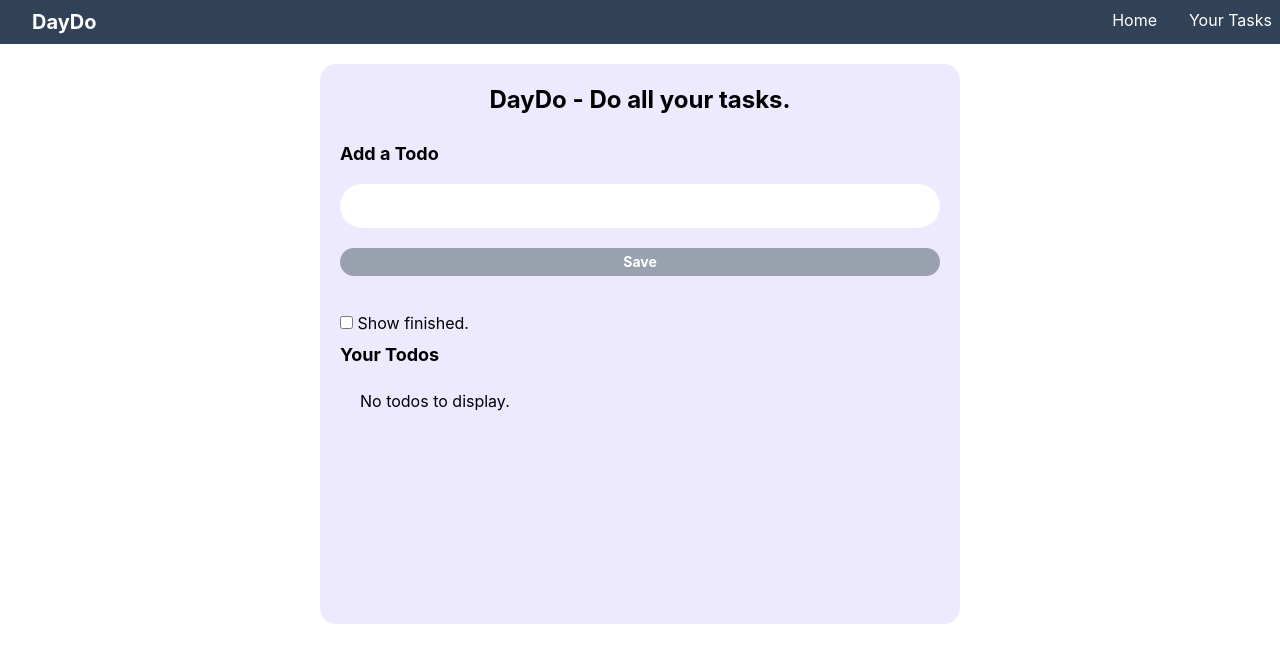
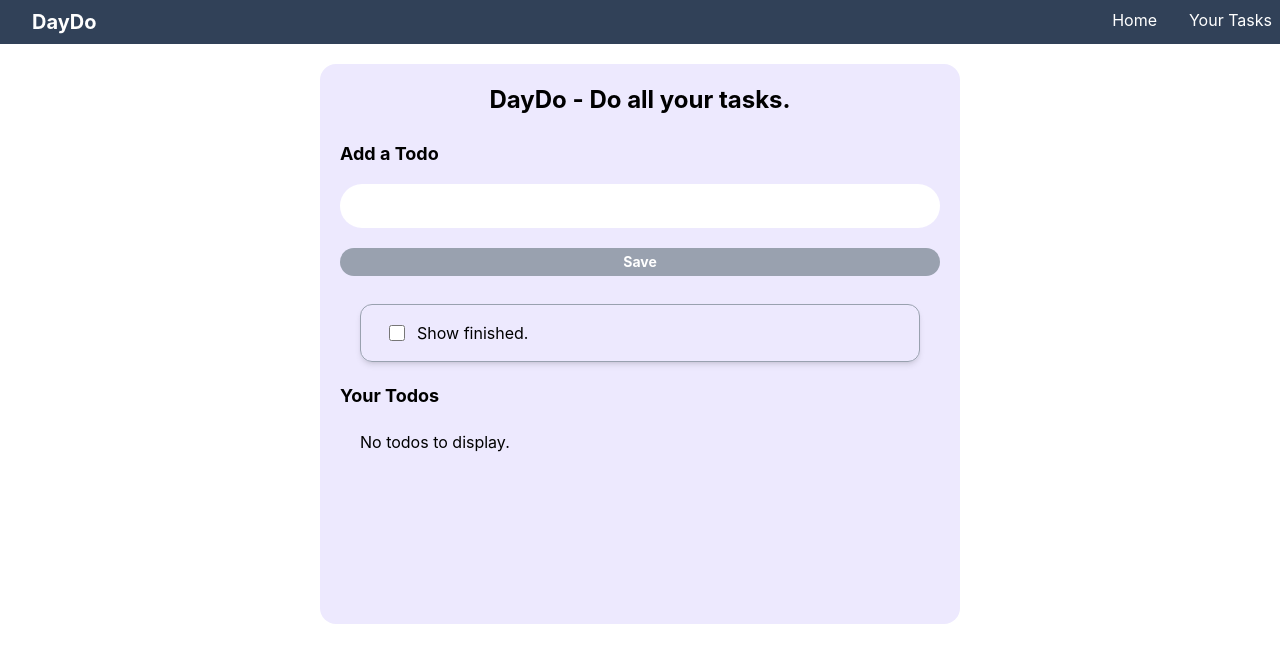
Before and after one commit to sehajbir-singh/todo-app, a React (Vite) app: page / in a window 1280 px wide. Shown: the top 662 px of the page. Built offline with nearby package versions, Linux system fonts and the light colour scheme.

Commit message:
In this Version, MAde some change in show finished Checkbox container.

```diff
--- a/src/App.jsx
+++ b/src/App.jsx
@@ -114,7 +114,7 @@ function App() {
   return (
     <>
       <Navbar />
-      <div className="container mx-auto bg-violet-100 rounded-2xl m-5 p-5 min-h-[70vh] w-1/2 ">
+      <div className=" md:container md:mx-auto bg-violet-100 rounded-2xl m-5 p-5 min-h-[70vh] md:w-1/2 ">
 
         <h1 className="font-bold text-center text-2xl" >DayDo - Do all your tasks.</h1>
         <div className="addTodo my-5 flex flex-col">
@@ -139,7 +139,11 @@ function App() {
         </div>
 
 
-        <input type="checkbox" onChange={toggleHandler}  checked={showfinished} className="my-3" /> Show finished.
+        <div className="flex items-center ps-4 bg-neutral-primary-soft border border-gray-400 rounded-xl shadow-md p-2 m-5">
+          <input type="checkbox" onChange={toggleHandler}  checked={showfinished} className="my-3 mx-3 w-4 h-4 focus:ring-2 focus:ring-brand-soft focus:ring-blue-300 " /> Show finished.
+
+        </div>
+
 
         <h1 className="text-lg font-bold">Your Todos</h1>
         <div className="todos">
@@ -147,7 +151,7 @@ function App() {
           {todos.map(item=>{
 
 
-            return (showfinished || !item.isCompleted) && <div key={item.id} className="todo flex flex-row m-2 w-1/2 justify-between">
+            return (showfinished || !item.isCompleted) && <div key={item.id} className="todo flex flex-row m-2 md:w-1/2 justify-between">
               <div className="flex gap-5">
 
               <input type="checkbox" checked={!!item.isCompleted} onChange={()=>{handleCheckbox(item.id)}} />
```
